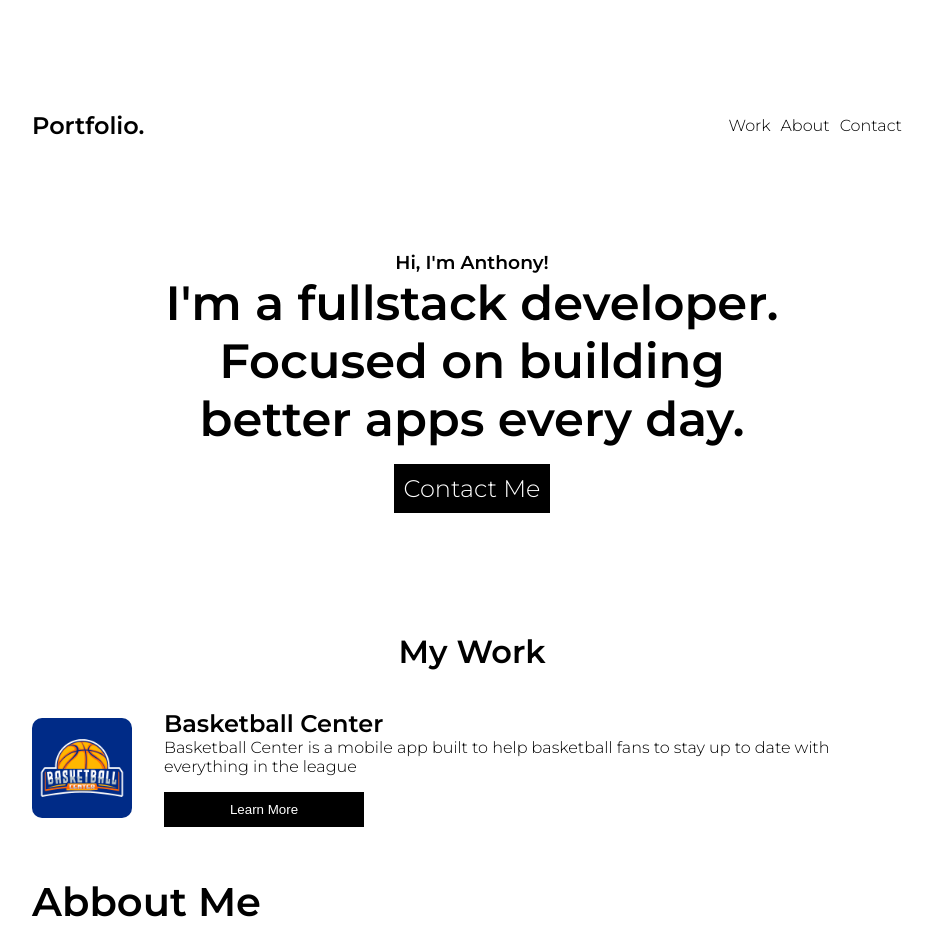
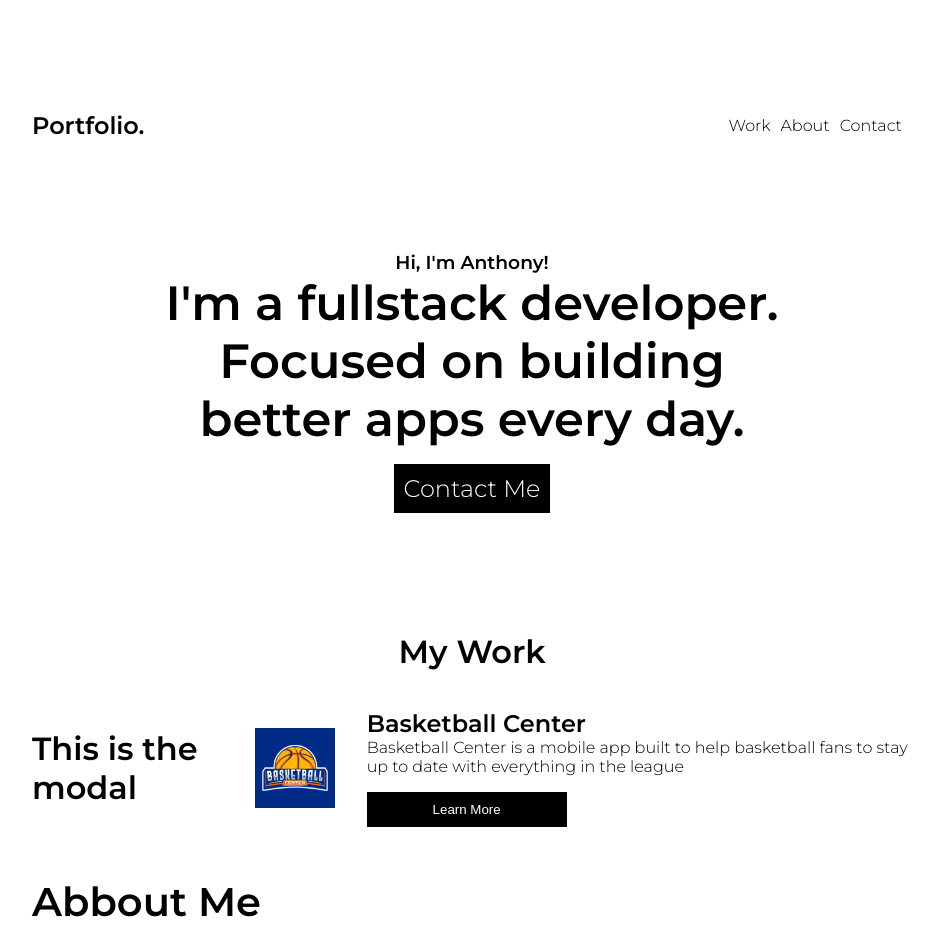
Before and after one commit to anthony-fdez/developer-website, a React (Create React App) app: page / in a window 1280 px wide. Shown: the top 930 px of the page, without its empty margins (168-1107 px from the left). Built offline with nearby package versions, Linux system fonts and the light colour scheme.

Commit message:
Added basics for the modal

```diff
--- a/src/components/work/basketballCenter/basketballCenter.js
+++ b/src/components/work/basketballCenter/basketballCenter.js
@@ -1,9 +1,30 @@
-import React from "react";
+import React, { useState } from "react";
+import Modal from "../../../helpers/modal/modal";
 import styles from "./basketballCenter.module.css";
 
 const BasketballCenter = () => {
+  const [isLearnMoreModalShown, setIsLearnMoreModalShown] = useState(false);
+
+  const handleCloseLearnMoreModal = () => {
+    setIsLearnMoreModalShown(false);
+  };
+
+  const modal = () => {
+    return (
+      <Modal
+        isOpen={isLearnMoreModalShown}
+        handleCloseLearnMoreModal={handleCloseLearnMoreModal}
+      >
+        <div>
+          <h1>This is the modal</h1>
+        </div>
+      </Modal>
+    );
+  };
+
   return (
     <div className="project-container">
+      {modal()}
       <div className="project-image-container">
         <img
           className="project-image"
@@ -17,7 +38,9 @@ const BasketballCenter = () => {
           Basketball Center is a mobile app built to help basketball fans to
           stay up to date with everything in the league
         </p>
-        <button>Learn More</button>
+        <button onClick={() => setIsLearnMoreModalShown(true)}>
+          Learn More
+        </button>
         {/* <div className="appstore-link-container">
           <i className="fab fa-apple fa-2x"></i>
           <a
--- /dev/null
+++ b/src/helpers/modal/modal.js
@@ -0,0 +1,9 @@
+import React from "react";
+
+import styles from "./modal.module.css";
+
+const Modal = ({ isOpen, children }) => {
+  return <div>{children}</div>;
+};
+
+export default Modal;
```
Also changed, not shown: src/helpers/modal/modal.module.css (added).
